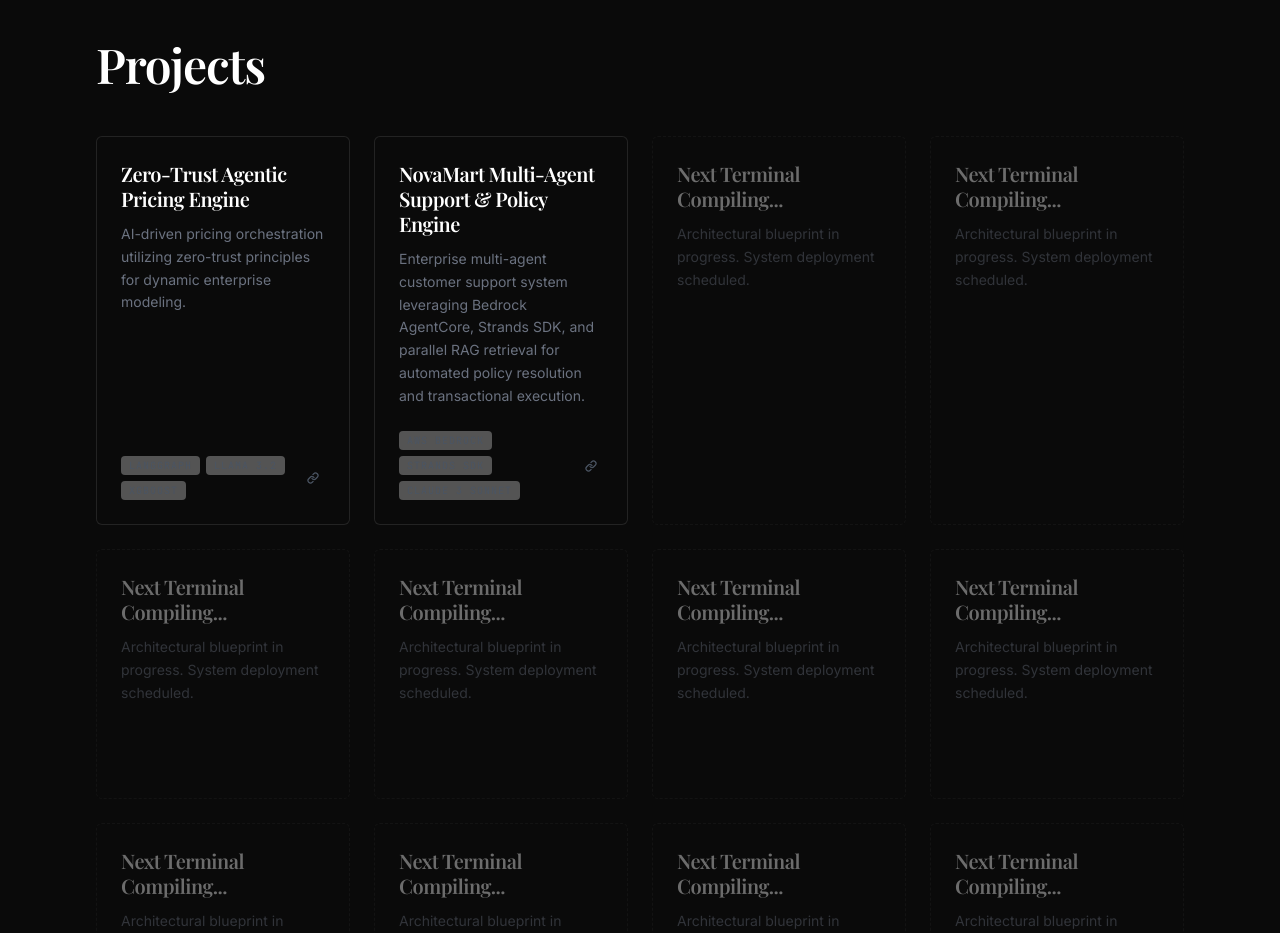
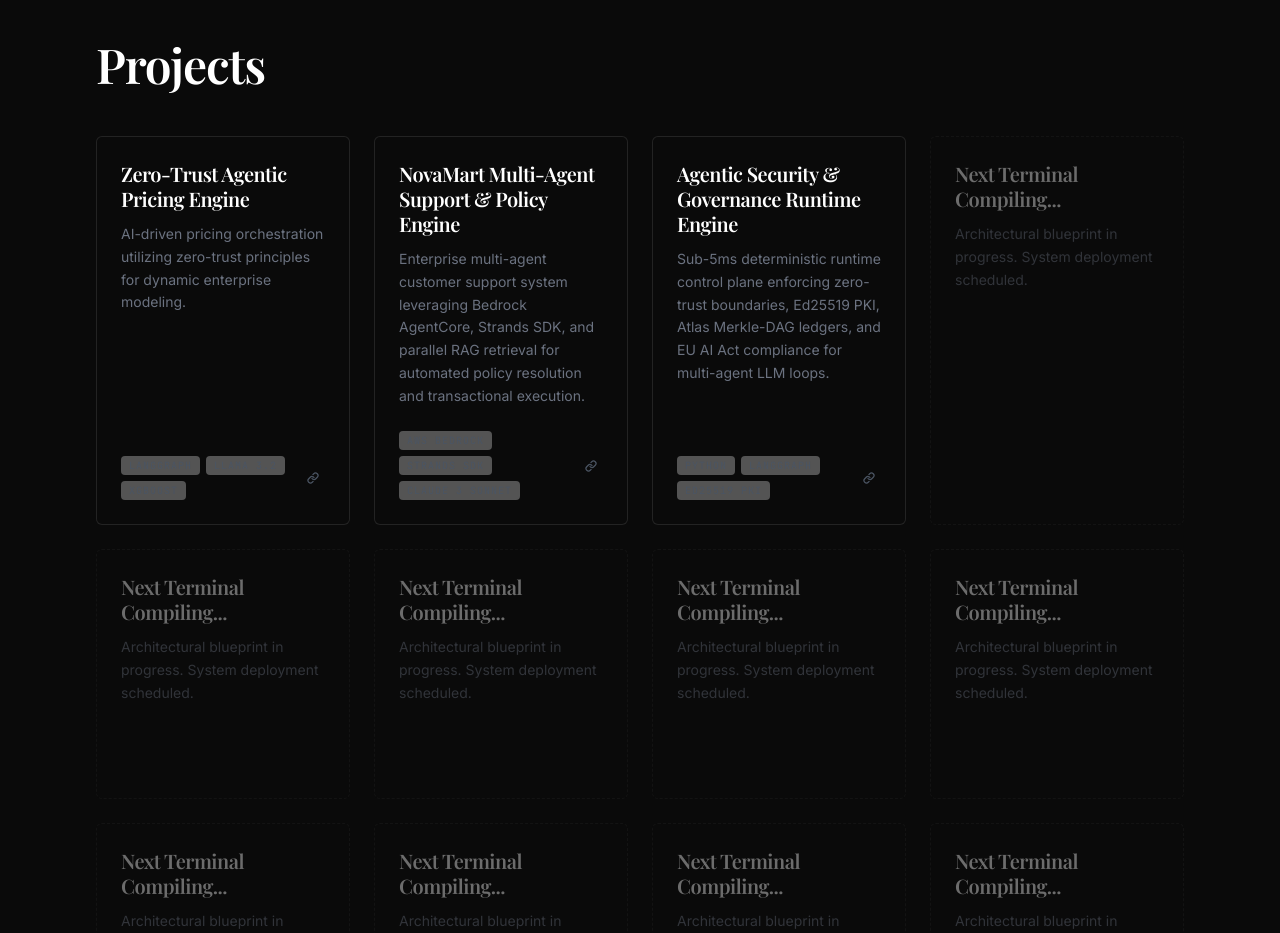
Before and after one commit to lawrenceemenike/porfolio-website, a React (Vite) app: page / in a window 1280 px wide. Shown: the part 2720-3653 px from the top of the page. Built offline with nearby package versions, Linux system fonts and the light colour scheme; a web font is replaced by a local one.

Commit message:
feat: add Agentic Security & Governance Runtime Engine project to Slot 3

```diff
--- a/src/data/portfolioData.js
+++ b/src/data/portfolioData.js
@@ -56,9 +56,44 @@
       lessons_learned: "Single monolithic LLM prompts crumble under complex enterprise workflows. Decoupling customer service into discrete, hyper-specialized sub-agents running parallel retrieval threads dramatically increases resolution accuracy, eliminates state corruption, and delivers predictable, audit-ready AI execution."
     }
   },
-  // Automatically generate the 12 placeholders for the 4x4 grid
-  ...Array.from({ length: 12 }, (_, i) => ({
-    id: i + 3,
+  {
+    id: 3,
+    title: "Agentic Security & Governance Runtime Engine",
+    short_desc: "Sub-5ms deterministic runtime control plane enforcing zero-trust boundaries, Ed25519 PKI, Atlas Merkle-DAG ledgers, and EU AI Act compliance for multi-agent LLM loops.",
+    tech_stack: [
+      "Python",
+      "LangGraph",
+      "Ed25519 PKI",
+      "Merkle-DAG",
+      "OpenTelemetry",
+      "PostgreSQL"
+    ],
+    github_link: "https://github.com/lawrenceemenike/Agentic-Security-and-Governance-Runtime-Engine",
+    case_study: {
+      executive_summary: "Architected and built agentic-gov, a sub-5ms deterministic runtime control plane and zero-trust cryptographic boundary for multi-agent LLM execution loops. The system wraps agent trajectories with real-time boundary enforcement, causal Merkle-DAG ledgers (Atlas engine), state-bound human checkpoints (Themis engine), and automated EU AI Act Annex IV regulatory documentation generation.",
+      business_problem: "Enterprise multi-agent deployments face severe regulatory liability (EU AI Act, GDPR, SEC disclosures) and security risks (prompt injection, unauthorized tool execution, PII leakage). Static compliance policies remain completely disconnected from real-time agent tool calls, memory mutations, and inter-agent message passing.",
+      why_it_matters: "Bridges the Governance-Execution Gap by decoupling agent decision velocity from corporate liability. Establishing cryptographically signed, legally defensible execution traces shifts liability from unmonitored probabilistic LLMs to provable, policy-bounded software controls while preventing statutory non-compliance penalties.",
+      my_role: [
+        {
+          role: "AI Security Architect",
+          action: "Designed the 5-layer runtime governance stack, Ed25519 zero-trust identity layer, and Themis state-bound human checkpoint engine."
+        },
+        {
+          role: "AI Systems Engineer",
+          action: "Implemented sub-5ms interception pipeline, Atlas Merkle-DAG causal ledger with RFC 8785 JCS canonicalization, and automated Annex IV audit exporters."
+        }
+      ],
+      discovery_process: "Identified that first-generation AI guardrails relying on secondary cloud LLM API calls fail due to probabilistic vulnerability, excessive latency (200-1500ms), and data exfiltration risks. Proved that runtime AI governance must be local, deterministic, and zero-cloud.",
+      solution_architecture: "A 5-Layer Governance Control Plane: Layer 1 Data Governance (GDPR Art 6/9/17 gates, crypto-shredding), Layer 2 Model Governance (3-tier ingress firewall, model hash commitments), Layer 3 System Integration (Ed25519 PKI, tool gates, circuit breakers), Layer 4 Continuous Monitoring (Stateful Trust Engine, PSI drift interceptor, egress DLP), Layer 5 Audit Evidence (Atlas Merkle-DAG, Themis human checkpoints, RFC 3161 timestamping).",
+      governance_security: "Enforced Ed25519 cryptographic signatures on all inter-agent envelopes, anti-replay sliding nonces (<1ms verification), pre-compiled regex & semantic prompt injection filters (<2ms p95), regex/SpaCy PII redaction, and anti-rubber-stamping dwell time triggers (<3000ms).",
+      commercial_intel_layer: "Provides continuous observability via OpenTelemetry GenAI semantic conventions and async PostgreSQL sinks. Generates machine-readable JSON audit packages and regulatory Markdown dossiers for statutory compliance (EU AI Act Annex IV, ISO 42001, NIST AI RMF).",
+      results: "Delivered a high-assurance governance engine operating with sub-5ms total hot-path overhead (<2.0ms regex, <1.0ms Ed25519, <0.5ms async queue). Guaranteed 100% non-repudiable causal lineage and offline EU AI Act compliance packaging in under 5.0s.",
+      lessons_learned: "Probabilistic LLM guardrails are fundamentally insufficient for enterprise runtime safety. Governance must be executed deterministically at the system level via cryptographic proofs, local state machines, and immutable Merkle-DAG ledgers."
+    }
+  },
+  // Automatically generate the 11 placeholders for the 4x4 grid
+  ...Array.from({ length: 11 }, (_, i) => ({
+    id: i + 4,
     title: "Next Terminal Compiling...",
     short_desc: "Architectural blueprint in progress. System deployment scheduled.",
     tech_stack: ["Awaiting Stack"],
```
